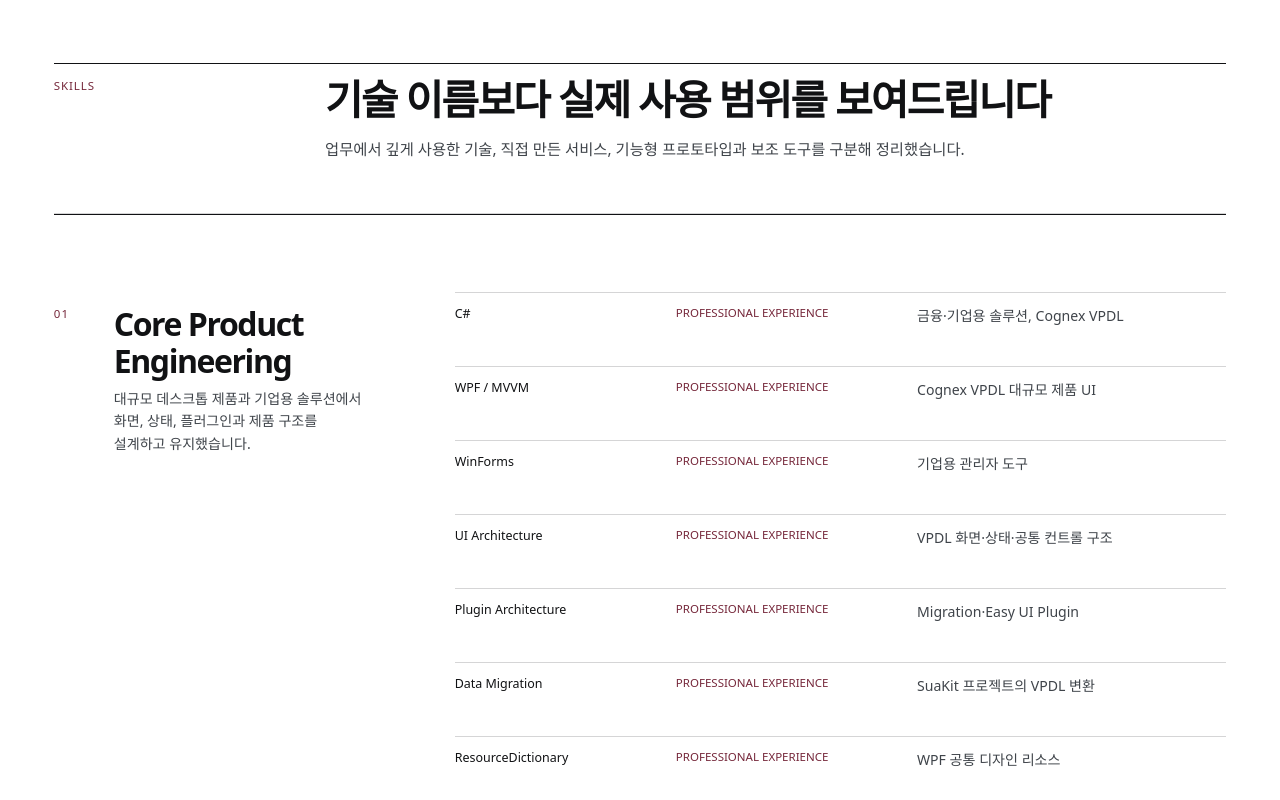
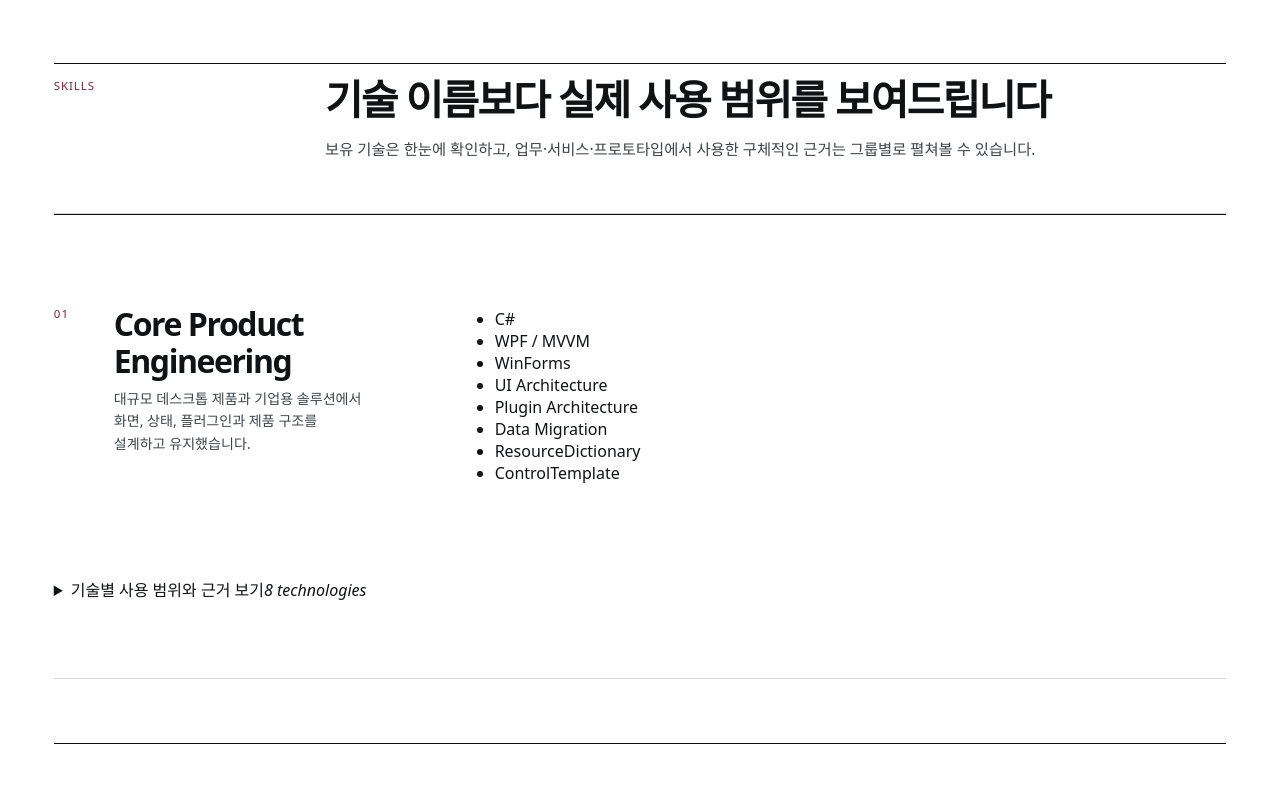
Before and after one commit to coffee-and/eun-portfolio, a React (Vite) app: page / in a window 1280 px wide. Shown: the part 9980-10780 px from the top of the page. Built offline with nearby package versions, Linux system fonts and the light colour scheme; a web font is replaced by a local one.

Commit message:
기술 섹션을 요약과 사용 근거로 분리

```diff
--- a/src/components/SkillsSection.tsx
+++ b/src/components/SkillsSection.tsx
@@ -7,7 +7,7 @@ const SkillsSection = () => {
       <SectionHeader
         eyebrow="Skills"
         title="기술 이름보다 실제 사용 범위를 보여드립니다"
-        description="업무에서 깊게 사용한 기술, 직접 만든 서비스, 기능형 프로토타입과 보조 도구를 구분해 정리했습니다."
+        description="보유 기술은 한눈에 확인하고, 업무·서비스·프로토타입에서 사용한 구체적인 근거는 그룹별로 펼쳐볼 수 있습니다."
       />
 
       <div className="skills-editorial__groups">
@@ -23,6 +23,21 @@ const SkillsSection = () => {
               </div>
             </header>
 
+            <ul
+              className="skill-ledger__names"
+              aria-label={`${group.title} 기술 목록`}
+            >
+              {group.items.map((item) => (
+                <li key={`${group.id}-${item.name}`}>{item.name}</li>
+              ))}
+            </ul>
+
+            <details className="skill-ledger__details">
+              <summary>
+                <span>기술별 사용 범위와 근거 보기</span>
+                <em>{group.items.length} technologies</em>
+              </summary>
+
               <div className="skill-ledger__table">
                 {group.items.map((item) => (
                   <div className="skill-ledger__row" key={`${group.id}-${item.name}`}>
@@ -32,6 +47,7 @@ const SkillsSection = () => {
                   </div>
                 ))}
               </div>
+            </details>
           </article>
         ))}
       </div>
```
Lines whose indentation alone changed are shown as unchanged.
